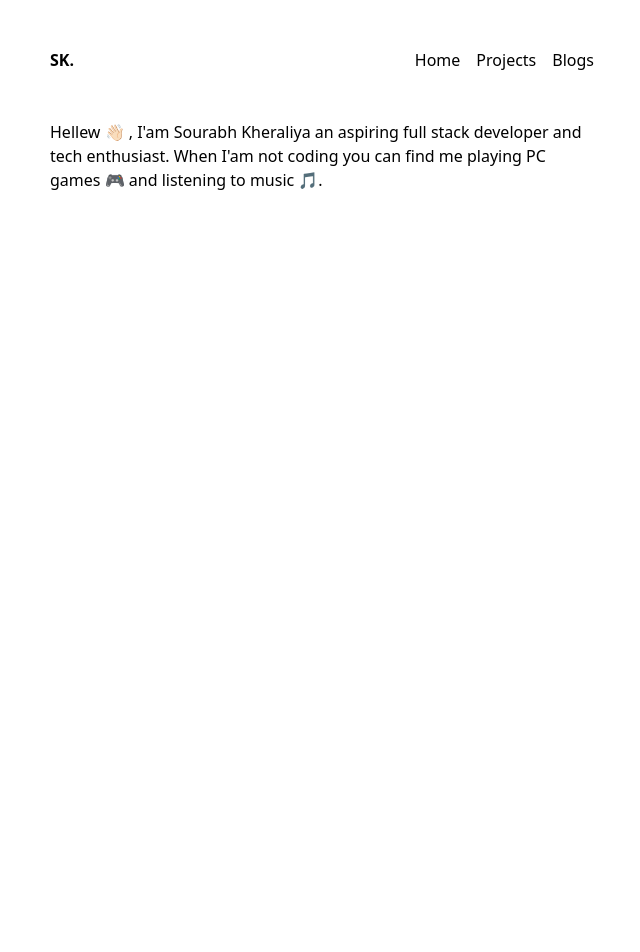
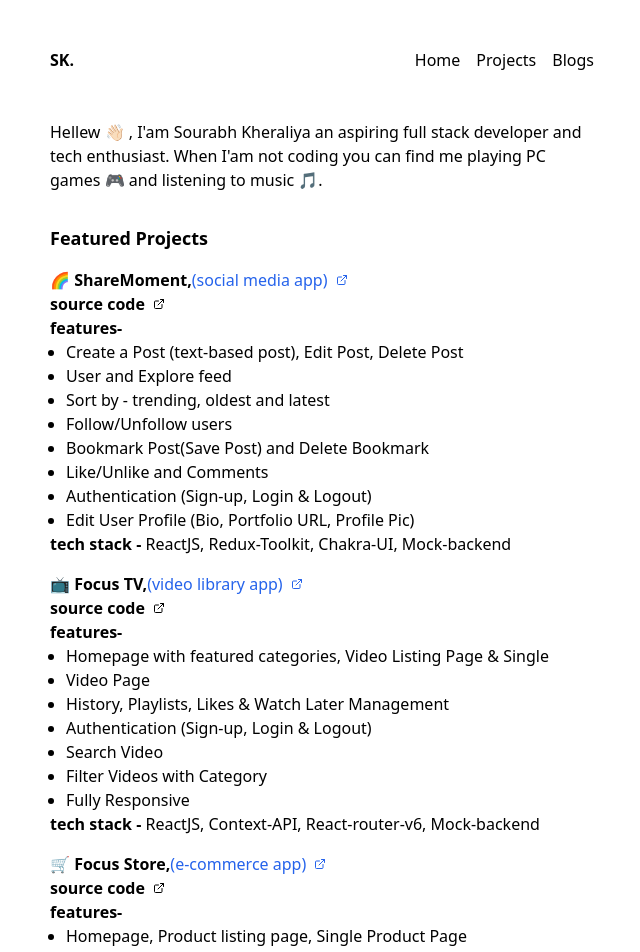
Before and after one commit to SK02K1/portfolio, a Next.js app: page / in a window 1280 px wide. Shown: the top 952 px of the page, without its empty margins (318-958 px from the left). Before the commit the page ends 800 px from the top, so only its background shows below. Built offline with nearby package versions, Linux system fonts and the light colour scheme.

Commit message:
add: featured projects listing

```diff
--- /dev/null
+++ b/components/external-link/index.tsx
@@ -0,0 +1,9 @@
+import { FiExternalLink } from 'react-icons/fi';
+
+export const ExternalLink = () => {
+  return (
+    <div className='inline-block text-xs ml-2'>
+      <FiExternalLink />
+    </div>
+  );
+};
--- a/components/index.ts
+++ b/components/index.ts
@@ -1,3 +1,5 @@
 export { Layout } from './layout';
 export { Navbar } from './navbar';
 export { Section } from './section';
+export { ProjectCard } from './project-card';
+export { ExternalLink } from './external-link';
--- /dev/null
+++ b/components/project-card/index.tsx
@@ -0,0 +1,39 @@
+import { ExternalLink } from 'components';
+import { Project } from 'types';
+
+type Props = {
+  project: Project;
+};
+
+export const ProjectCard = ({ project }: Props) => {
+  const { name, description, features, technologies, links } = project;
+  const { hosted, sourceCode } = links;
+
+  const featuresListing = features.map((feature) => {
+    return <li key={feature}>{feature}</li>;
+  });
+
+  const techStack = technologies.join(', ');
+
+  return (
+    <div className='mb-4'>
+      <h3>
+        <span className='font-semibold'>{name},</span>
+        <a className='font-light text-blue-600' href={hosted} target='_blank'>
+          <span>({description})</span>
+          <ExternalLink />
+        </a>
+      </h3>
+      <a className='font-semibold' href={sourceCode} target='_blank'>
+        <span>source code</span>
+        <ExternalLink />
+      </a>
+      <h3 className='font-semibold'>features-</h3>
+      <ul className='list-disc pl-4'>{featuresListing}</ul>
+      <h3>
+        <span className='font-semibold'>tech stack - </span>
+        <span>{techStack}</span>
+      </h3>
+    </div>
+  );
+};
--- /dev/null
+++ b/data/projects/index.json
@@ -0,0 +1,115 @@
+{
+  "projects": [
+    {
+      "id": "1",
+      "name": "🌈 ShareMoment",
+      "description": "social media app",
+      "features": [
+        "Create a Post (text-based post), Edit Post, Delete Post",
+        "User and Explore feed",
+        "Sort by - trending, oldest and latest",
+        "Follow/Unfollow users",
+        "Bookmark Post(Save Post) and Delete Bookmark",
+        "Like/Unlike and Comments",
+        "Authentication (Sign-up, Login & Logout)",
+        "Edit User Profile (Bio, Portfolio URL, Profile Pic)"
+      ],
+      "technologies": ["ReactJS", "Redux-Toolkit", "Chakra-UI", "Mock-backend"],
+      "links": {
+        "hosted": "https://sharemoment.netlify.app/",
+        "sourceCode": "https://github.com/SK02K1/Social-Media"
+      }
+    },
+    {
+      "id": "2",
+      "name": "📺 Focus TV",
+      "description": "video library app",
+      "features": [
+        "Homepage with featured categories, Video Listing Page & Single",
+        "Video Page",
+        "History, Playlists, Likes & Watch Later Management",
+        "Authentication (Sign-up, Login & Logout)",
+        "Search Video",
+        "Filter Videos with Category",
+        "Fully Responsive"
+      ],
+      "technologies": [
+        "ReactJS",
+        "Context-API",
+        "React-router-v6",
+        "Mock-backend"
+      ],
+      "links": {
+        "hosted": "https://focustv.netlify.app/",
+        "sourceCode": "https://github.com/SK02K1/Video-Library"
+      }
+    },
+    {
+      "id": "3",
+      "name": "🛒 Focus Store",
+      "description": "e-commerce app",
+      "features": [
+        "Homepage, Product listing page, Single Product Page",
+        "Filters by - Price, Category & Ratings",
+        "Cart Management",
+        "Wishlist Management",
+        "Authentication (Sign-up, Login & Logout)",
+        "User Profile Page",
+        "Fully Responsive"
+      ],
+      "technologies": [
+        "ReactJS",
+        "Context-API",
+        "React-router-v6",
+        "Mock-backend"
+      ],
+      "links": {
+        "hosted": "https://focus-store-react.netlify.app/",
+        "sourceCode": "https://github.com/SK02K1/E-Commerce"
+      }
+    },
+    {
+      "id": "4",
+      "name": "💡 Quizzz",
+      "description": "quiz app",
+      "features": [
+        "Home Page, Quizzes by Category, Rules Page while attempting Quiz",
+        "MCQ based Quiz Question Page",
+        "Result Page with Answers & Score",
+        "Timer for question page",
+        "User Profile Page",
+        "Fully Responsive & Theme Toggle",
+        "Authentication (Sign-up, Login & Logout)"
+      ],
+      "technologies": [
+        "ReactJS",
+        "Context-API",
+        "React-router-v6",
+        "Firebase-v9"
+      ],
+      "links": {
+        "hosted": "https://quizzz-react.netlify.app/",
+        "sourceCode": "https://github.com/SK02K1/Quiz-App"
+      }
+    },
+    {
+      "id": "5",
+      "name": "🌞 Focus-UI",
+      "description": "component library",
+      "features": [
+        "Home Page, Quizzes by Category, Rules Page while attempting Quiz",
+        "MCQ based Quiz Question Page",
+        "Result Page with Answers & Score",
+        "Timer for question page",
+        "User Profile Page",
+        "Fully Responsive & Theme Toggle",
+        "Authentication (Sign-up, Login & Logout)"
+      ],
+      "technologies": ["HTML", "CSS", "JS"],
+      "links": {
+        "hosted": "https://focus-ui.netlify.app/",
+        "sourceCode": "https://github.com/SK02K1/Focus-UI"
+      }
+    }
+  ]
+}
--- /dev/null
+++ b/lib/index.ts
@@ -0,0 +1 @@
+export * from './project';
--- /dev/null
+++ b/lib/project.ts
@@ -0,0 +1,4 @@
+export const getFeaturedProjects = async () => {
+  const data = await import('data/projects/index.json');
+  return data.projects.slice(0, 3);
+};
--- a/package.json
+++ b/package.json
@@ -8,7 +8,8 @@
   "dependencies": {
     "next": "latest",
     "react": "18.1.0",
-    "react-dom": "18.1.0"
+    "react-dom": "18.1.0",
+    "react-icons": "^4.6.0"
   },
   "devDependencies": {
     "@types/node": "17.0.35",
--- a/pages/index.tsx
+++ b/pages/index.tsx
@@ -1,7 +1,18 @@
 import Head from 'next/head';
 import type { NextPage } from 'next';
+import { getFeaturedProjects } from 'lib';
+import { ProjectCard } from 'components';
+import { Project } from 'types';
 
-const Home: NextPage = () => {
+type Props = {
+  featuredProjects: Project[];
+};
+
+const Home: NextPage<Props> = ({ featuredProjects }: Props) => {
+  const featuredProjectsListing = featuredProjects.map((project) => (
+    <ProjectCard key={project.id} project={project} />
+  ));
+
   return (
     <div>
       <Head>
@@ -15,8 +26,21 @@ const Home: NextPage = () => {
           find me playing PC games 🎮 and listening to music 🎵.
         </p>
       </header>
+      <main>
+        <h2 className='text-lg font-semibold py-4'>Featured Projects</h2>
+        {featuredProjectsListing}
+      </main>
     </div>
   );
 };
 
 export default Home;
+
+export const getStaticProps = async () => {
+  const featuredProjects = await getFeaturedProjects();
+  return {
+    props: {
+      featuredProjects,
+    },
+  };
+};
--- /dev/null
+++ b/types/index.ts
@@ -0,0 +1 @@
+export * from './project.types';
```
Also changed, not shown: types/project.types.ts (added, +13 -0 lines), 1 other file (tests, documents, lock files or other folders).
